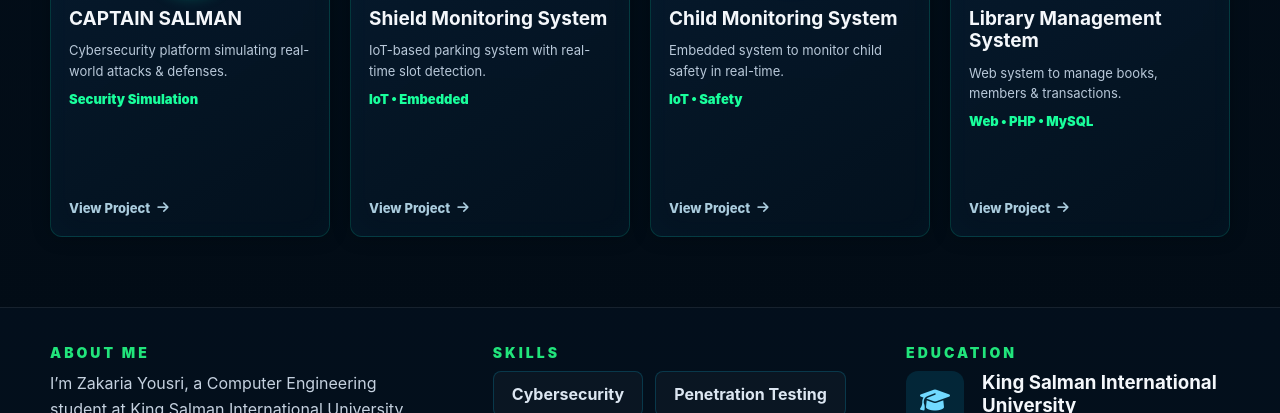
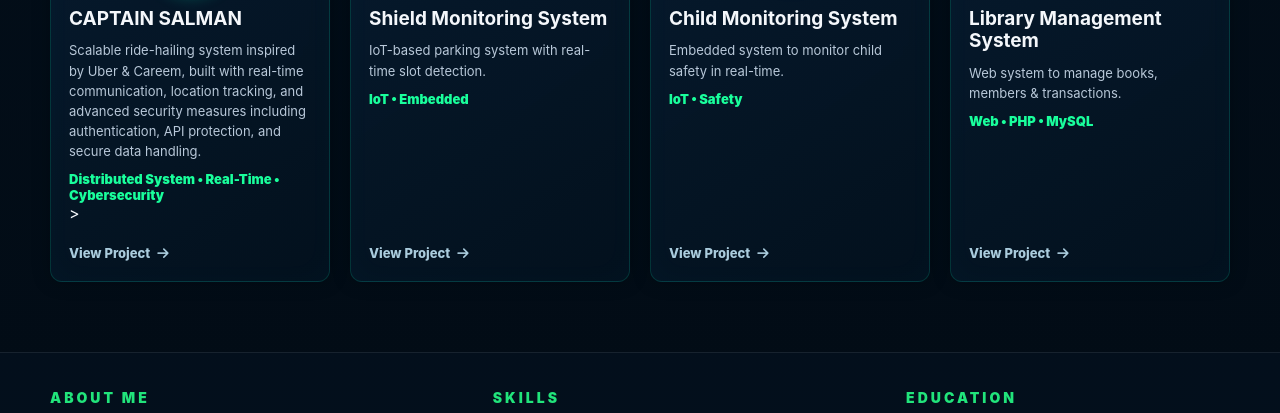
Before and after one commit to zyousri50-crypto/portfolio, a plain HTML site: page index.html in a window 1280 px wide. Shown: the part 1316-1729 px from the top of the page. Drawn offline with Linux system fonts and the light colour scheme.

Commit message:
Update Captain Salman project description

```diff
--- a/index.html
+++ b/index.html
@@ -778,8 +778,8 @@
           <div>
             <div class="project-img"><img class="captain-logo" src="https://i.ibb.co/4RtwGBvp/Whats-App-Image-2026-04-27-at-12-51-43-PM.jpg" alt="Captain Salman logo" /></div>
             <h3>CAPTAIN SALMAN</h3>
-            <p>Cybersecurity platform simulating real-world attacks & defenses.</p>
-            <div class="tags">Security Simulation</div>
+<p>Scalable ride-hailing system inspired by Uber & Careem, built with real-time communication, location tracking, and advanced security measures including authentication, API protection, and secure data handling.</p>
+<div class="tags">Distributed System • Real-Time • Cybersecurity</div>>
           </div>
           <a href="#" class="project-link">View Project <i class="fa-solid fa-arrow-right"></i></a>
         </article>
```
